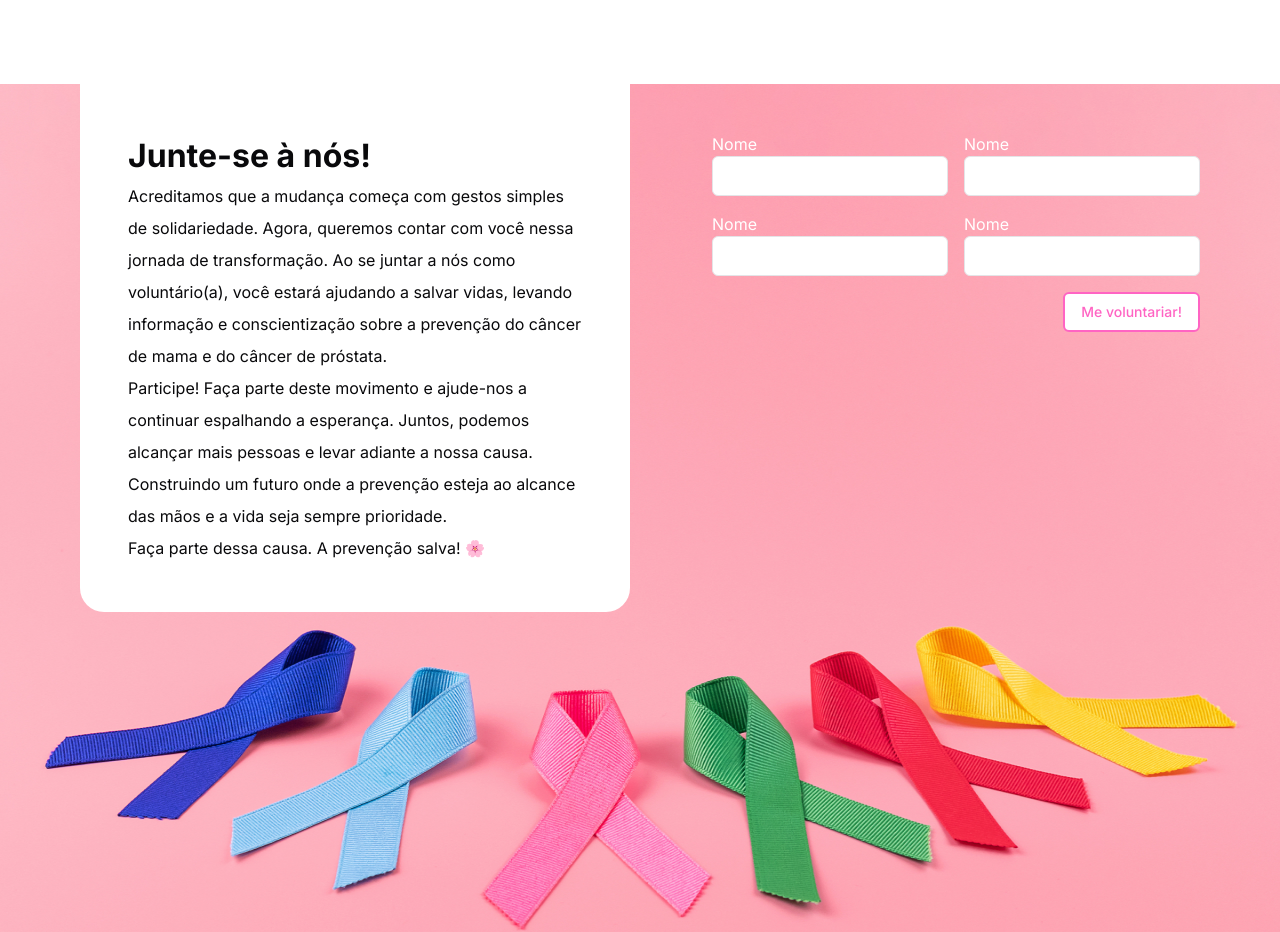
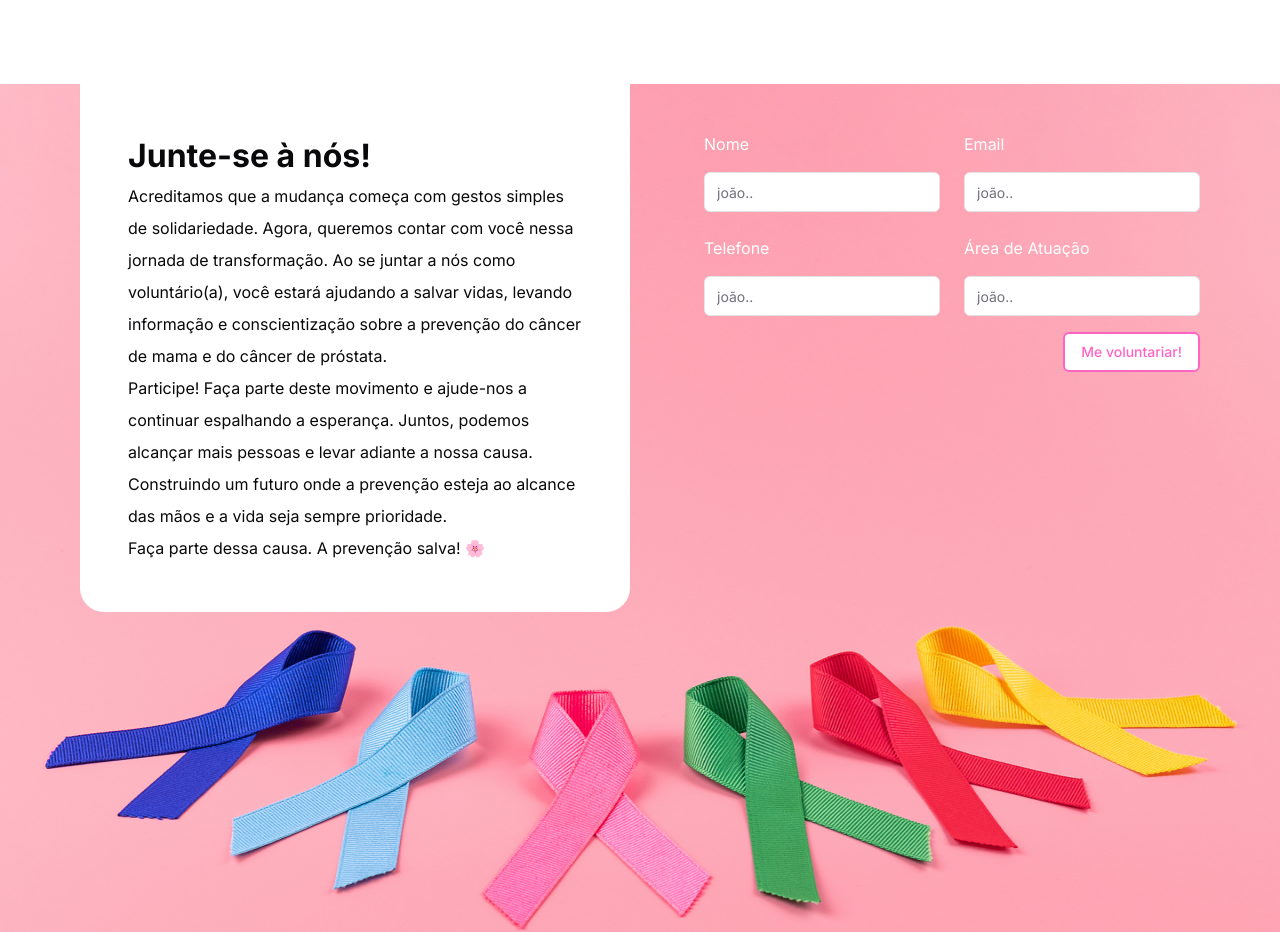
Before and after one commit to itallovidal/embaixadoras-do-bem-site, a Next.js app: page / in a window 1280 px wide. Shown: the part 5920-6852 px from the top of the page. Built offline with nearby package versions, Linux system fonts and the light colour scheme.

Commit message:
create input component and implement in forms

```diff
--- /dev/null
+++ b/src/components/global-components/input/input.tsx
@@ -0,0 +1,18 @@
+import React from 'react'
+import { Input as ShadCnInput, InputProps } from '@/components/ui/input'
+
+interface IProps extends InputProps {
+  field: string
+  labelVariant?: 'light' | 'dark'
+}
+
+export function Input({ field, labelVariant = 'dark', ...rest }: IProps) {
+  const color = labelVariant === 'light' ? 'text-white' : 'text-black'
+
+  return (
+    <div className={'space-y-4'}>
+      <label className={color}>{field}</label>
+      <ShadCnInput {...rest} />
+    </div>
+  )
+}
--- a/src/components/pages/admin/project-manager/project-manager.tsx
+++ b/src/components/pages/admin/project-manager.tsx
@@ -1,6 +1,6 @@
 import React from 'react'
 import { AdminProjectCard } from '@/components/pages/admin/components/admin-project-card/admin-project-card'
-import { Button } from '../../../global-components/button'
+import { Button } from '../../global-components/button'
 import { Plus } from 'lucide-react'
 import { Heading } from '@/components/global-components/text/heading'
 
--- a/src/components/pages/home/volunteer-form.tsx
+++ b/src/components/pages/home/volunteer-form.tsx
@@ -2,9 +2,9 @@ import React from 'react'
 import bannerBackground from '../../../assets/background-volunteer-form.jpg'
 import Image from 'next/image'
 import { Button } from '../../global-components/button'
-import { Input } from '@/components/ui/input'
 import { Heading } from '@/components/global-components/text/heading'
 import { Paragraph } from '@/components/global-components/text/paragraph'
+import { Input } from '@/components/global-components/input/input'
 
 export function VolunteerForm() {
   return (
@@ -41,26 +41,30 @@ export function VolunteerForm() {
           <Paragraph>Faça parte dessa causa. A prevenção salva! 🌸</Paragraph>
         </div>
         <div className={'flex flex-col gap-4 my-5 md:mt-12'}>
-          <form className={'md:flex md:flex-wrap md:gap-4 md:justify-end '}>
-            <label className={'text-white'}>
-              Nome
-              <Input />
-            </label>
+          <form className={'md:flex md:flex-wrap md:gap-6 md:justify-end '}>
+            <Input
+              labelVariant={'light'}
+              field={'Nome'}
+              placeholder={'joão..'}
+            />
 
-            <label className={'text-white'}>
-              Nome
-              <Input />
-            </label>
+            <Input
+              labelVariant={'light'}
+              field={'Email'}
+              placeholder={'joão..'}
+            />
 
-            <label className={'text-white'}>
-              Nome
-              <Input />
-            </label>
+            <Input
+              labelVariant={'light'}
+              field={'Telefone'}
+              placeholder={'joão..'}
+            />
 
-            <label className={'text-white'}>
-              Nome
-              <Input />
-            </label>
+            <Input
+              labelVariant={'light'}
+              field={'Área de Atuação'}
+              placeholder={'joão..'}
+            />
           </form>
           <Button variant={'outline'} className={'self-end'}>
             Me voluntariar!
```
Also changed, not shown: src/pages/admin/create-project.tsx (added).
